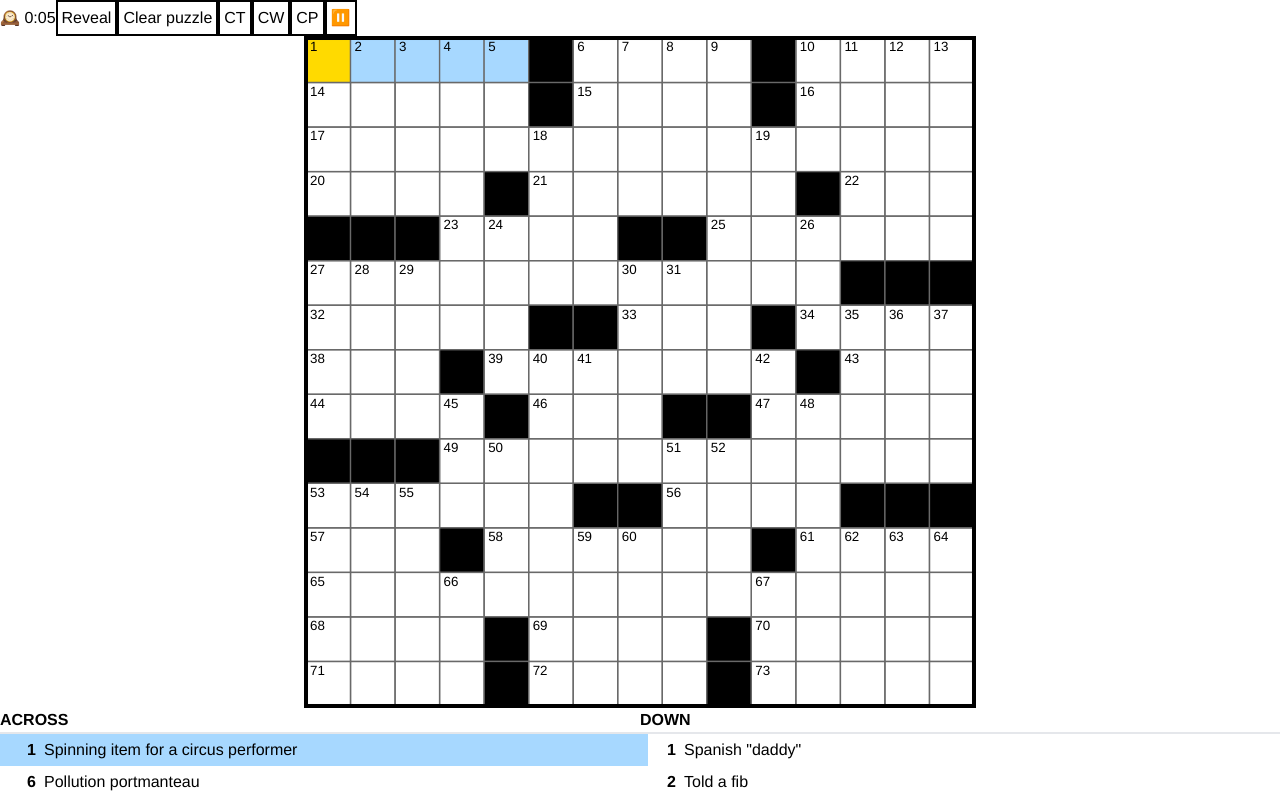
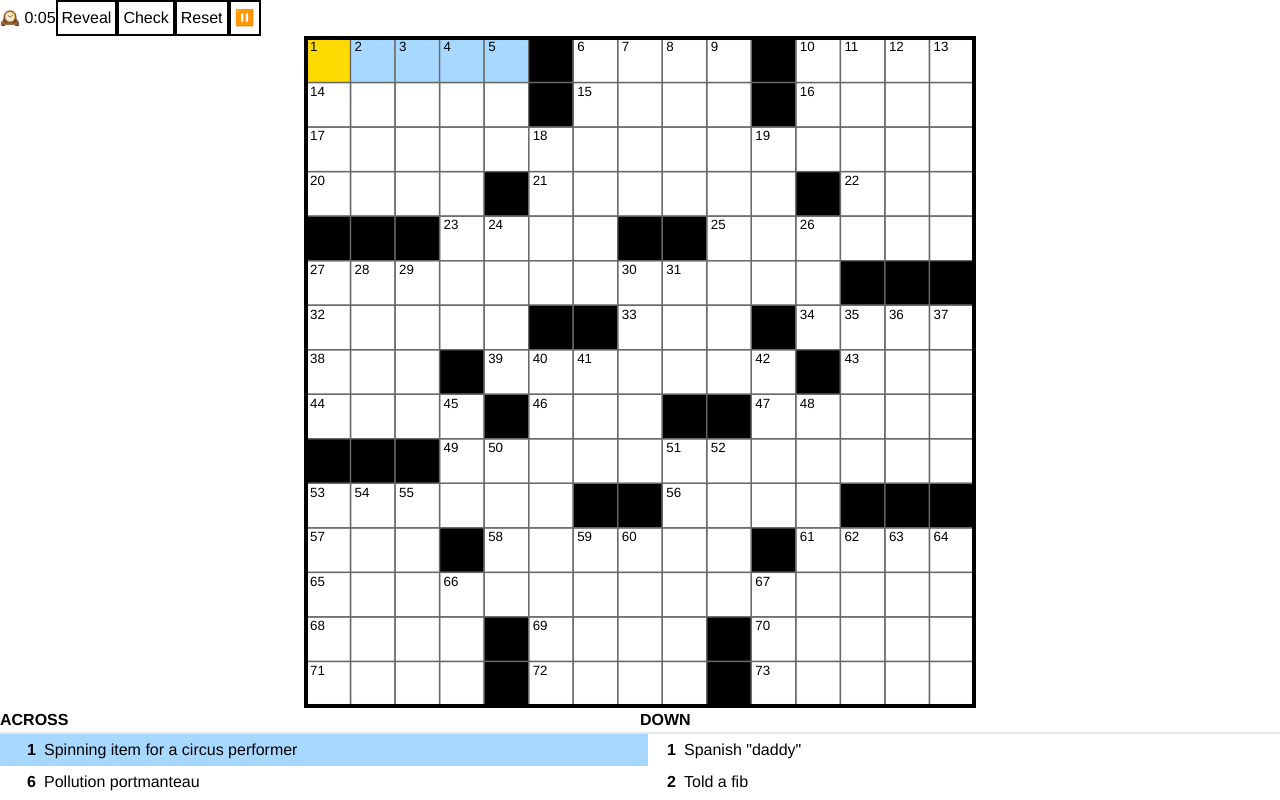
Before and after one commit to gabspeck/crossword-app, a SvelteKit app: page / in a window 1280 px wide. Built offline with nearby package versions, Linux system fonts and the light colour scheme.

Commit message:
componentize popup menu

```diff
--- /dev/null
+++ b/src/components/PopupMenu.svelte
@@ -0,0 +1,53 @@
+<script lang="ts">
+
+	import { onDestroy, onMount } from 'svelte';
+	import { browser } from '$app/environment';
+
+	type MenuItem = {
+		label: string
+		callback: () => void
+	}
+	type MenuProps = {
+		label: string
+		items: MenuItem[]
+	}
+
+	let isOpen = $state(false);
+	let menuRef: HTMLElement;
+	const { label, items }: MenuProps = $props();
+
+	const toggleOpen = () => {
+		isOpen = !isOpen;
+	};
+
+	const closeMenu = (ev: MouseEvent) => {
+		if (ev.target !== menuRef) {
+			isOpen = false;
+		}
+	};
+
+	onMount(() => {
+		document.addEventListener('click', closeMenu);
+	});
+
+	onDestroy(() => {
+		if (browser) {
+			document.removeEventListener('click', closeMenu);
+		}
+	});
+
+</script>
+
+<div class="relative inline-block">
+	<button class="border-2 border-black p-1" onclick={toggleOpen} bind:this={menuRef}>{label}</button>
+	{#if isOpen}
+		<div tabindex="-1"
+				 class="absolute left-0 mt-2 w-48 bg-white shadow-lg rounded-md py-1 ring-1 ring-black ring-opacity-5 z-10">
+			{#each items as item}
+				<button class="block w-full text-left px-4 py-2 hover:bg-gray-100" onclick={item.callback}>
+					{item.label}
+				</button>
+			{/each}
+		</div>
+	{/if}
+</div>
--- a/src/routes/+page.svelte
+++ b/src/routes/+page.svelte
@@ -1,8 +1,8 @@
 <script lang="ts">
 
 	import { type AnswerTile, type BlankTile, type Clue, type Direction, loadPuzzle } from '$lib';
-	import { onDestroy, onMount } from 'svelte';
-	import { browser } from '$app/environment';
+	import { onMount } from 'svelte';
+	import PopupMenu from '../components/PopupMenu.svelte';
 
 	type CheckStatus = 'correct' | 'incorrect' | null;
 
@@ -285,61 +285,23 @@
 		startTimer();
 	});
 
-	let revealMenuOpen = $state(false);
-	let menuRef: HTMLElement;
-	const toggleRevealMenu = () => {
-		revealMenuOpen = !revealMenuOpen;
-	};
-
-	const closeRevealMenu = (ev: MouseEvent) => {
-		if (ev.target !== menuRef) {
-			revealMenuOpen = false;
-		}
-	};
-
-	onMount(() => {
-		document.addEventListener('click', closeRevealMenu);
-	});
-
-	onDestroy(() => {
-		if (browser) {
-			document.removeEventListener('click', closeRevealMenu);
-		}
-	});
-
-
 </script>
 <main class="flex justify-center">
 	<div class="flex flex-col w-screen h-screen max-w-screen-2xl overflow-hidden">
 		<div class="flex flex-row items-center justify-around lg:justify-start">
 			<p>🕰️ {formatDuration(secondsSpent)}</p>
-			<div class="relative inline-block">
-				<button class="border-2 border-black p-1" onclick={toggleRevealMenu} bind:this={menuRef}>Reveal</button>
-				{#if revealMenuOpen}
-					<div tabindex="-1"
-							 class="absolute left-0 mt-2 w-48 bg-white shadow-lg rounded-md py-1 ring-1 ring-black ring-opacity-5 z-10">
-						<button class="block w-full text-left px-4 py-2 hover:bg-gray-100" onclick={() => revealTile(currentTile)}>
-							Letter
-						</button>
-						<button class="block w-full text-left px-4 py-2 hover:bg-gray-100" onclick={() => revealClue()}>Word
-						</button>
-						<button class="block w-full text-left px-4 py-2 hover:bg-gray-100" onclick={() => revealPuzzle()}>Puzzle
-						</button>
-					</div>
-				{/if}
-			</div>
+			<PopupMenu label="Reveal" items={[
+					{label: 'Letter', callback: () => revealTile(currentTile)},
+					{label: 'Word', callback: () => revealClue()},
+					{label: 'Puzzle', callback: () => revealPuzzle()}
+					]} />
+			<PopupMenu label="Check" items={[
+				{label:"Letter", callback: () => checkTile(currentTile)},
+				{label:"Word", callback: () => checkClue(currentClue)},
+				{label:"Puzzle", callback: () => checkGrid()},
+			]}/>
 			<button class="border-2 border-black p-1"
-							onclick={resetPuzzle}>Clear puzzle
-			</button>
-			<button onclick={() => checkTile(currentTile)} class="border-2 border-black p-1">
-				CT
-			</button>
-			<button onclick={() => checkClue(currentClue)} class="border-2 border-black p-1">
-				CW
-			</button>
-			<button onclick="{checkGrid}" class="border-2 border-black p-1">
-				CP
-			</button>
+							onclick={resetPuzzle}>Reset</button>
 			<button class="border-2 border-black p-1"
 							class:invisible={solved}
 							onclick={toggleTimer}>{paused ? '▶️' : '⏸️'}
```
